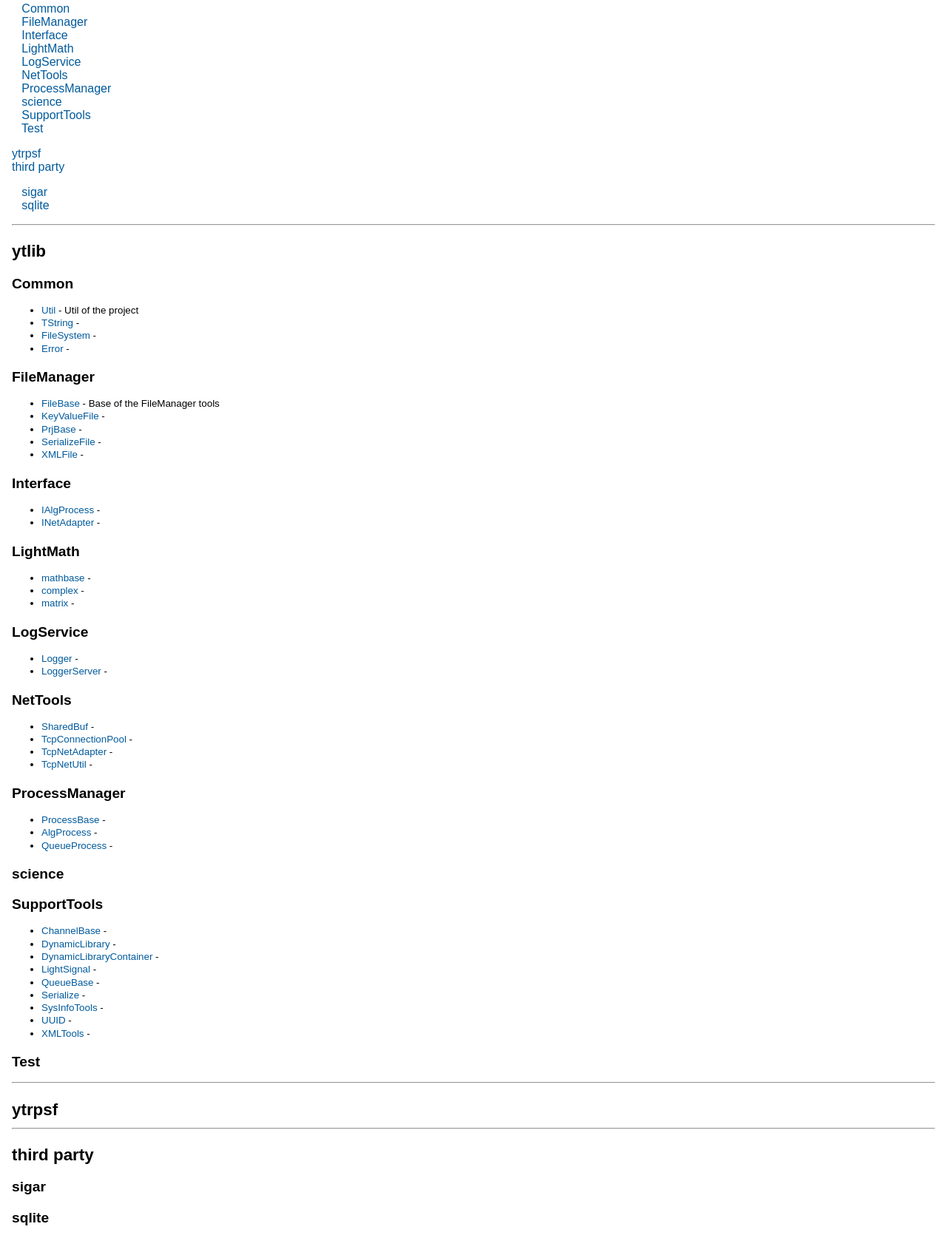
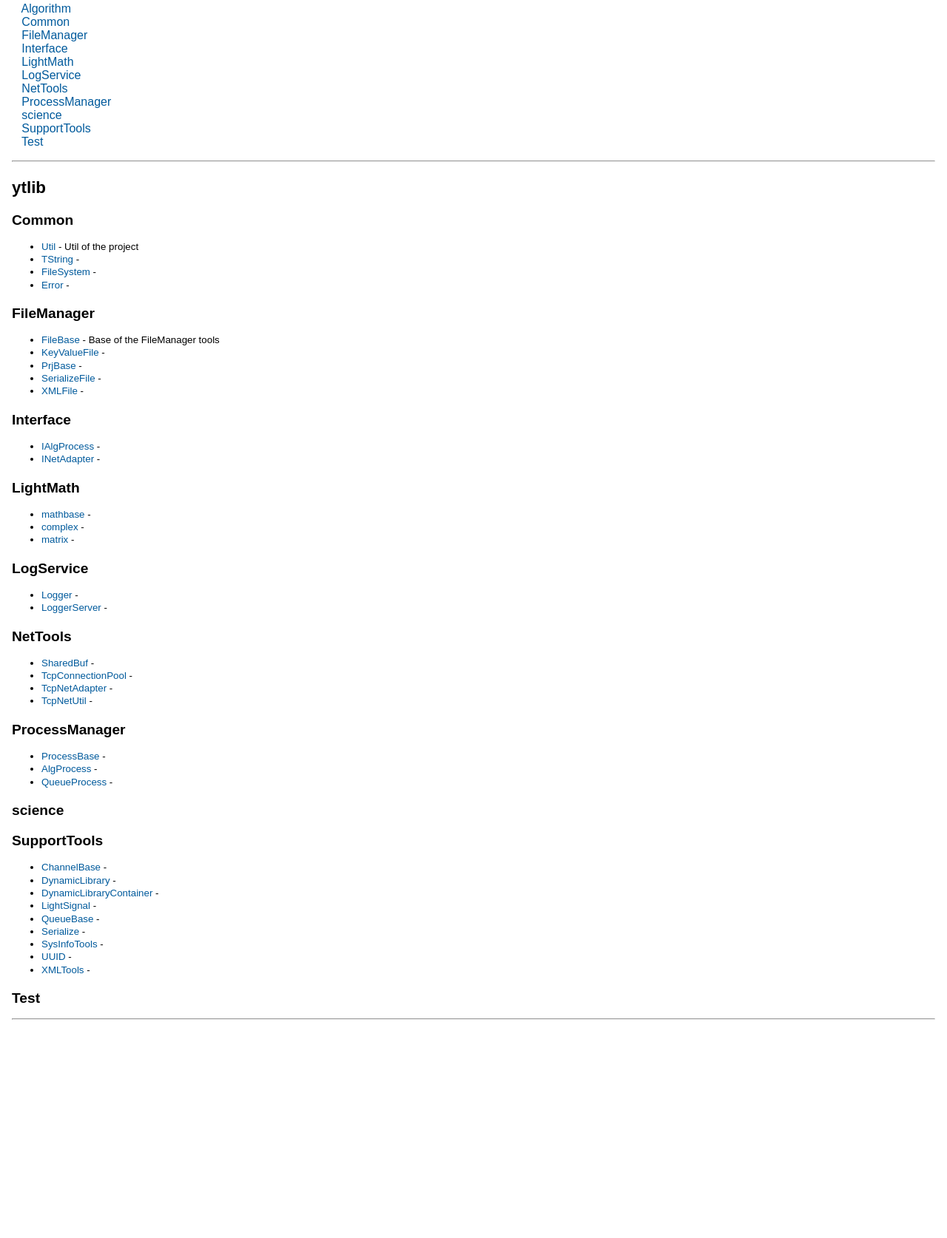
Before and after one commit to wtudio/ytlib, a plain HTML site: page doc/html/libraries.html in a window 1280 px wide. Shown: the part 127-1801 px from the top of the page at 74% size. After the commit the page ends 1522 px from the top, so only its background shows below. Drawn offline with Linux system fonts and the light colour scheme.

Commit message:
还剩下几个中型坑待填

```diff
--- a/doc/html/libraries.html
+++ b/doc/html/libraries.html
@@ -26,6 +26,7 @@
   <dl>
 	<dt><a href="#ytlib">ytlib</a></dt>
 	<dl>
+		<dt><a href="#Algorithm">&nbsp&nbsp Algorithm</a></dt>
 		<dt><a href="#Common">&nbsp&nbsp Common</a></dt>
 		<dt><a href="#FileManager">&nbsp&nbsp FileManager</a></dt>
 		<dt><a href="#Interface">&nbsp&nbsp Interface</a></dt>
@@ -36,12 +37,6 @@
 		<dt><a href="#science">&nbsp&nbsp science</a></dt>
 		<dt><a href="#SupportTools">&nbsp&nbsp SupportTools</a></dt>
 		<dt><a href="#Test">&nbsp&nbsp Test</a></dt>
-	</dl>
-	<dt><a href="#ytrpsf">ytrpsf</a></dt>
-	<dt><a href="#third_party">third party</a></dt>
-	<dl>
-		<dt><a href="#sigar">&nbsp&nbsp sigar</a></dt>
-		<dt><a href="#sqlite">&nbsp&nbsp sqlite</a></dt>
 	</dl>
   </dl>
 
@@ -125,13 +120,7 @@
 
   <hr>
 
-  <h2><a name="ytrpsf">ytrpsf</a></h2>
 
-
-  <hr>
-  <h2><a name="third_party">third party</a></h2>
-  <h4><a name="sigar">sigar</a></h4>
-  <h4><a name="sqlite">sqlite</a></h4>
 
 </body>
 </html>
```
Also changed, not shown: CMakeLists.txt, doc/issues.txt (deleted), doc/ytlib简介.txt (deleted), 16 other files.
